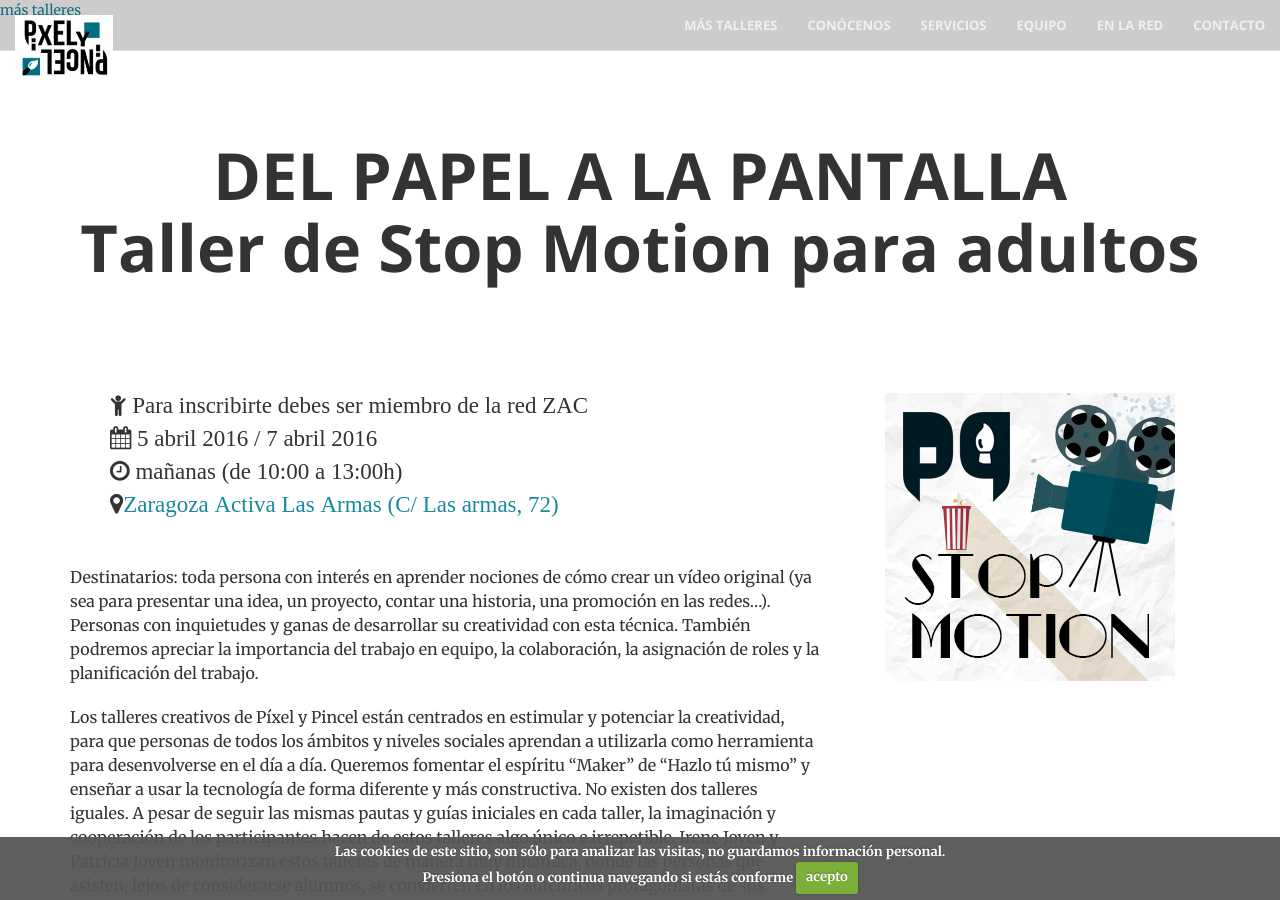
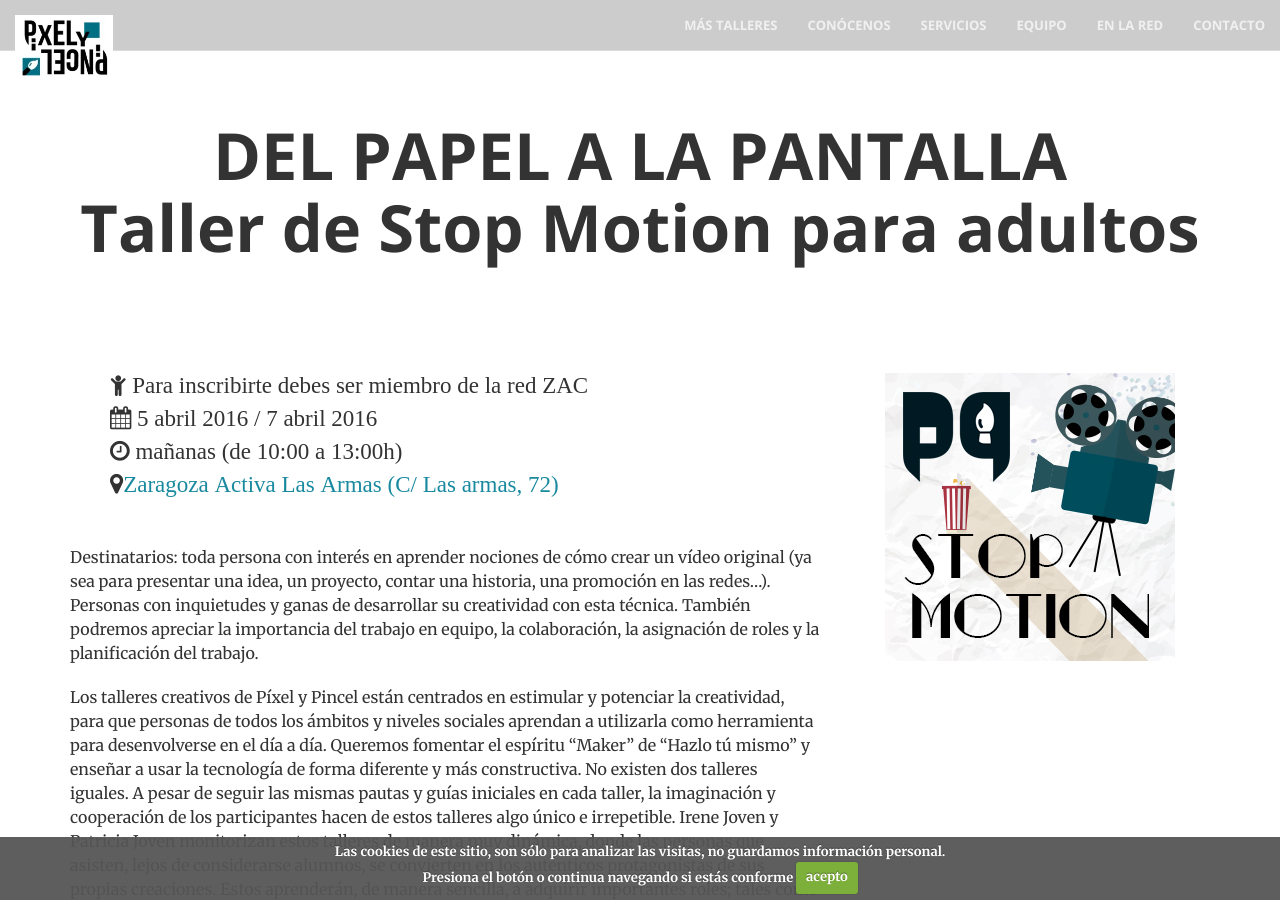
Before and after one commit to patrijoven/pixelypincel.github.io, a Jekyll site: the page built from _talleres/2016-04-05-stop-motion-para-adultos-en-las-armas.markdown, in a window 1280 px wide and 900 px high. Built offline with Jekyll 4.4.1, drawn with Linux system fonts in a browser that asks for light colours.

Commit message:
Quitado link no usado del layout  de talleres

```diff
--- a/_layouts/taller.html
+++ b/_layouts/taller.html
@@ -6,7 +6,6 @@
 <body id="page-top">
 {% include nav.html %}
 
-<a href="/talleres/">más talleres</a>
 <section id="taller-header">
   <h1 class="text-center"><strong>{{ page.title }}</strong></h1>
 </section>
```
